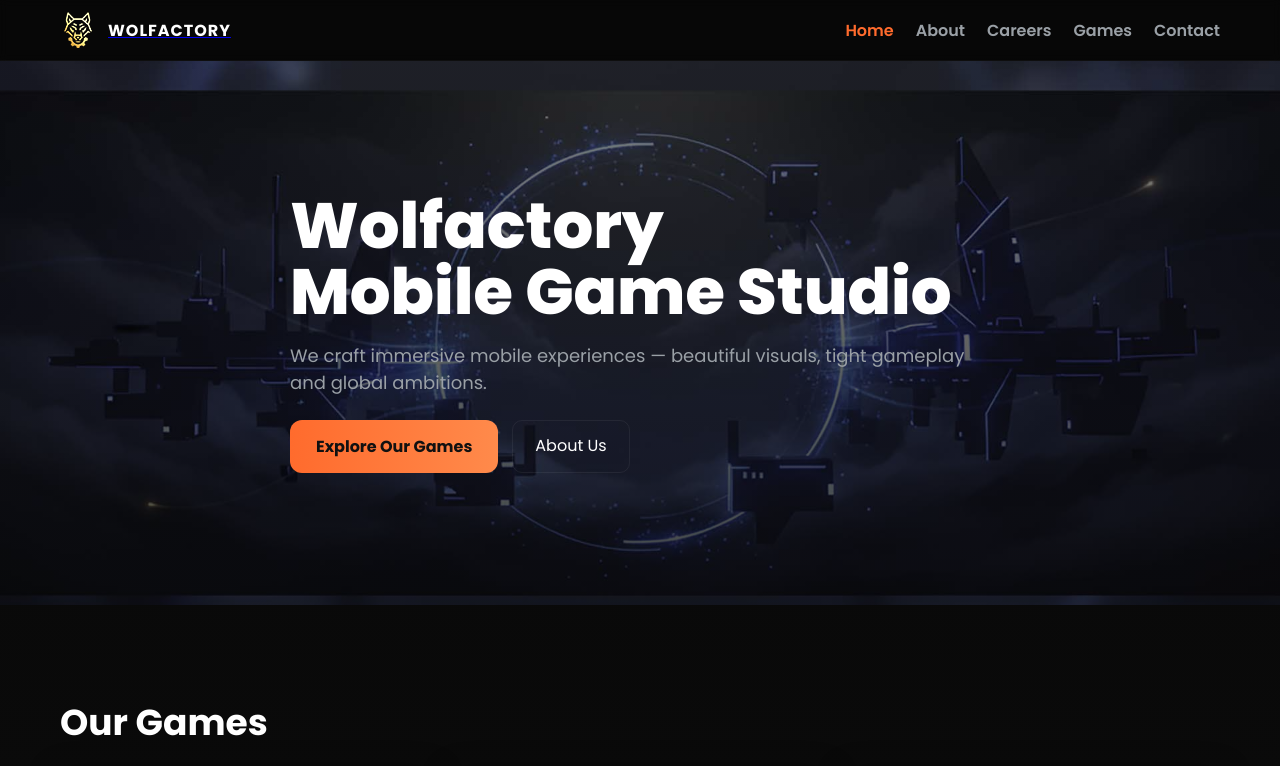
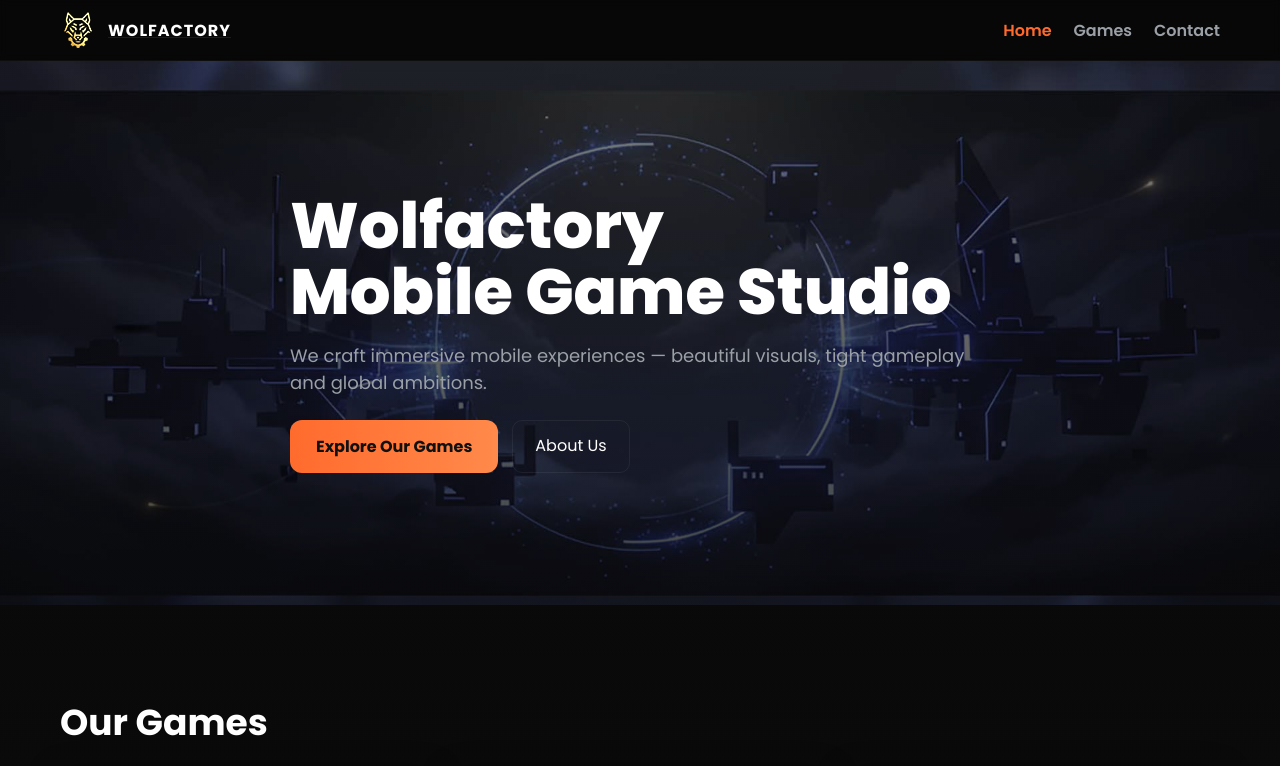
Before and after one commit to phamthang87/wolfactory, a Next.js app: page / in a window 1280 px wide. Shown: the top 766 px of the page. Built offline with nearby package versions, Linux system fonts and the light colour scheme.

Commit message:
Update Navbar.js

```diff
--- a/components/Navbar.js
+++ b/components/Navbar.js
@@ -9,10 +9,9 @@
   const [open, setOpen] = useState(false);
   const router = useRouter();
 
+  // MENU MỚI — CHỈ 3 MỤC
   const links = [
     { href: "/", label: "Home" },
-    { href: "/about", label: "About" },
-    { href: "/careers", label: "Careers" },
     { href: "/games", label: "Games" },
     { href: "/contact", label: "Contact" },
   ];
@@ -30,7 +29,10 @@
         <div className={`${styles.links} ${open ? styles.open : ""}`}>
           {links.map((l) => (
             <Link key={l.href} href={l.href}>
-              <a className={router.pathname === l.href ? styles.active : ""} onClick={() => setOpen(false)}>
+              <a
+                className={router.pathname === l.href ? styles.active : ""}
+                onClick={() => setOpen(false)}
+              >
                 {l.label}
               </a>
             </Link>
```
